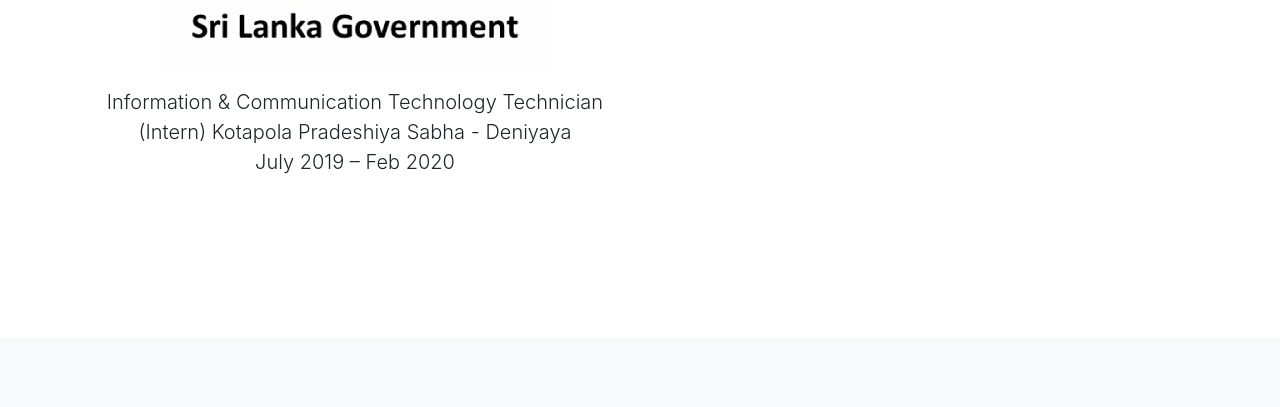
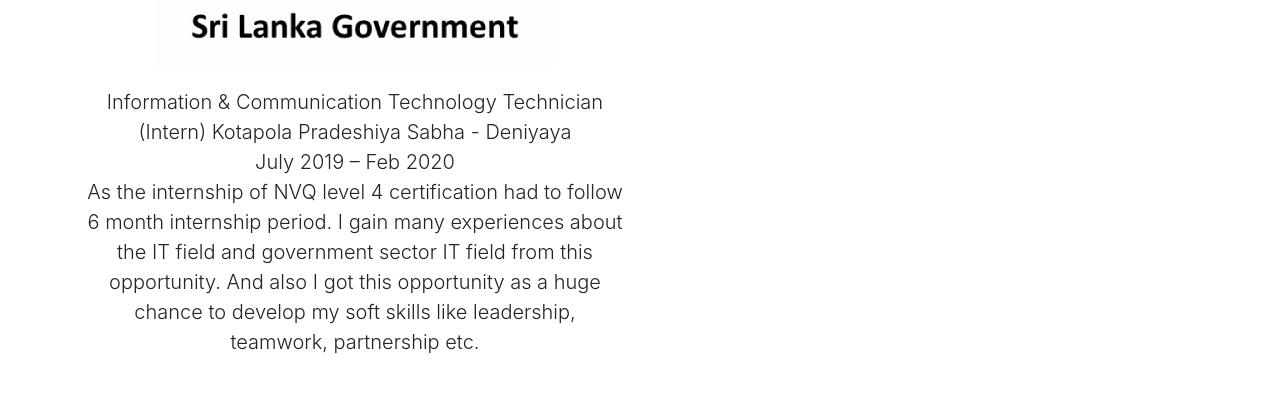
Before and after one commit to MaleeshaTHC/MaleeshaTHC-Portfolio, a React (Create React App) app: page / in a window 1280 px wide. Shown: the part 4137-4544 px from the top of the page. Built offline with nearby package versions, Linux system fonts and the light colour scheme; no server answers.

Commit message:
re editing

```diff
--- a/src/components/home/ExperienceCard.jsx
+++ b/src/components/home/ExperienceCard.jsx
@@ -13,6 +13,8 @@
                     {data.role}
                     <br/>
                     {data.date}
+                    <br />
+                    {data.description}
                 </p>
 
             </div>
--- a/src/editable-stuff/config.js
+++ b/src/editable-stuff/config.js
@@ -137,6 +137,7 @@
       role: 'Information & Communication Technology Technician (Intern) Kotapola Pradeshiya Sabha - Deniyaya',// Here Add Company Name
       companylogo: require('../assets/img/lanka.png'),
       date: 'July 2019 – Feb 2020',
+      description: "As the internship of NVQ level 4 certification had to follow 6 month internship period. I gain many experiences about the IT field and government sector IT field from this opportunity. And also I got this opportunity as a huge chance to develop my soft skills like leadership, teamwork, partnership etc."
     },
   ]
 }
```
